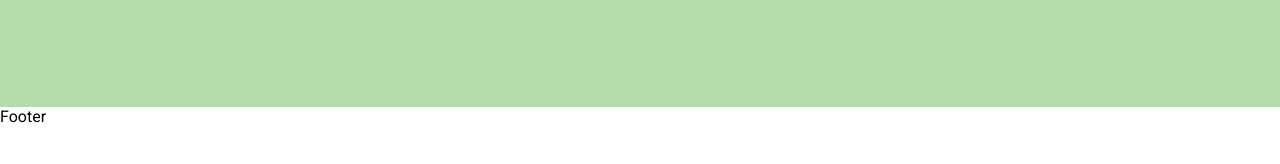
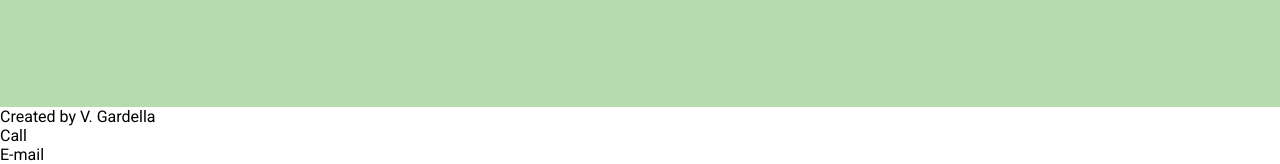
Before and after one commit to VGardella/personalwebpage-flask, a Flask app: page / in a window 1280 px wide. Shown: the part 1721-1885 px from the top of the page. Before the commit the page ends 1844 px from the top, so only its background shows below. Run offline with Flask 2, Linux system fonts and the light colour scheme.

Commit message:
Change structure of footer

```diff
--- a/personalweb/templates/base.html
+++ b/personalweb/templates/base.html
@@ -28,7 +28,11 @@
 
     {% endblock %}
     <footer>
-        Footer
+        <div class="container">
+            <div class="created-by">Created by V. Gardella</div>
+            <div class="phone">Call</div>
+            <div class="mail">E-mail</div>
+        </div>
     </footer>
 </body>
 </html>
```
